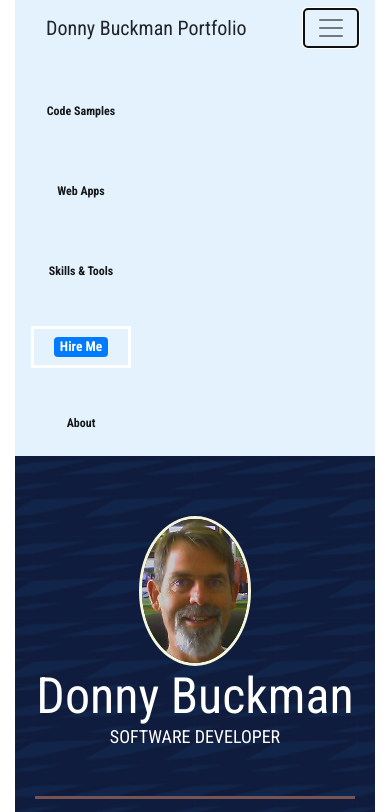
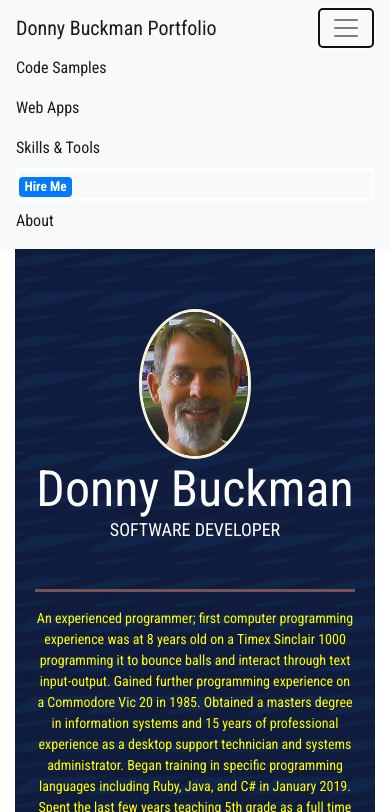
Before and after one commit to Monchkrit/portfolio, a plain HTML site: page index.html in a window 390 px wide. Both pictures are taken after a click on the button "Toggle navigation". Shown: the top 812 px of the page. Drawn offline with nearby package versions, Linux system fonts and the light colour scheme.

Commit message:
fixed navbar

```diff
--- a/index.html
+++ b/index.html
@@ -5,31 +5,26 @@
 	<head>
     <meta charset="utf-8">
     <meta name="viewport" content="width=device-width, initial-scale=1, shrink-to-fit=no">
-    <link rel="stylesheet" href="https://stackpath.bootstrapcdn.com/bootstrap/4.3.1/css/bootstrap.min.css" integrity="sha384-ggOyR0iXCbMQv3Xipma34MD+dH/1fQ784/j6cY/iJTQUOhcWr7x9JvoRxT2MZw1T" crossorigin="anonymous">
+    <link rel="stylesheet" href="https://stackpath.bootstrapcdn.com/bootstrap/4.4.1/css/bootstrap.min.css" integrity="sha384-Vkoo8x4CGsO3+Hhxv8T/Q5PaXtkKtu6ug5TOeNV6gBiFeWPGFN9MuhOf23Q9Ifjh" crossorigin="anonymous">
     <link rel="stylesheet" type="text/css" href= "style.css">
+		<link rel="stylesheet" type="text/css" href="prism-atom-dark.css"	media="screen" />
 		<link href="https://fonts.googleapis.com/css?family=Roboto+Condensed:400,400i,700,700i" rel="stylesheet">
-
-		<link
-			rel="stylesheet"
-			type="text/css"
-			href="prism-atom-dark.css"
-			media="screen" />
 
 		<script type="text/javascript" src="prism.js"></script>
 		<script type="text/javascript" src="prism.ruby.js"></script>
 
 		<title>Donny Buckman</title>
-		<meta name="description" content="Donny Buckman is an IT professional with specialized training in full-stack development. He has extensive IT experience and skills training with Ruby, Rails, JavaScript, Java, and building web applications.">
+		<meta name="description" content="Donny Buckman is an IT professional with specialized training in full-stack development. He has extensive IT experience and skills training with Ruby, Rails. C#, ASP.net, and DotNet. JavaScript, Java, and building web applications.">
 	</head>
 	<body>
-    <div class="container-fluid">
-      <nav class="navbar navbar-expand-lg navbar-light" style="background-color: #e3f2fd;">
-        <a class="navbar-brand col">Donny Buckman Portfolio</a>
-        <button class="navbar-toggler" type="button" data-toggle="collapse" data-target="#navbarNav" aria-controls="navbarNav" aria-expanded="false" aria-label="Toggle navigation">
+    <nav class="navbar navbar-expand-md navbar-light bg-light">
+      <a class="navbar-brand brand-outline" href="#">Donny Buckman Portfolio</a>
+      <button class="navbar-toggler" type="button" data-toggle="collapse" data-target="#navbarNavDropdown" aria-controls="navbarNav" aria-expanded="false" aria-label="Toggle navigation">
           <span class="navbar-toggler-icon"></span>
       </button>
-          <div class="collapse navbar-collapse" id="navbarNav">
-            <ul class="navbar-nav mr-auto mt-2 mt-lg-0">
+
+      <div class="nav-components collapse navbar-collapse" id="navbarNavDropdown">
+        <ul class="navbar-nav">
           <li class="nav-item active">
             <a class="nav-link" href="#code-samples">Code Samples</a>
           </li>
@@ -48,7 +43,6 @@
         </ul>
       </div>
     </nav>
-      </div>
 
     <div class="container-fluid">
       <div class="about-container">
--- a/style.css
+++ b/style.css
@@ -1,6 +1,5 @@
 body {
-	font-family: 'Roboto Condensed', sans-serif;
-	margin: 0;
+	font-family: 'Roboto Condensed', sans-serif
 }
 
 h1 {
@@ -31,17 +30,6 @@ h4 {
 }
 
 p {
-	text-align: center;
-}
-
-li {
-	display: inline-block;
-	font-size: 12px;
-	width: 100px;
-	font-weight: bold;
-	margin-top: 30px;
-	padding-top: 8px;
-	padding-bottom: 8px;
 	text-align: center;
 }
 
@@ -100,11 +88,6 @@ li {
 	padding-right: 20px;
 }
 
-.navbar-brand .h1 {
-	font-size: 24px;
-}
-
-
 .box {
 	float: left;
 	width: 42.5%;
@@ -157,8 +140,3 @@ li {
 	font-weight: bold;
 	font-size: 13px;
 }
-
-.nav-link {
-	color: white;
-	text-decoration: none;
-}
```
Lines whose indentation alone changed are shown as unchanged.
